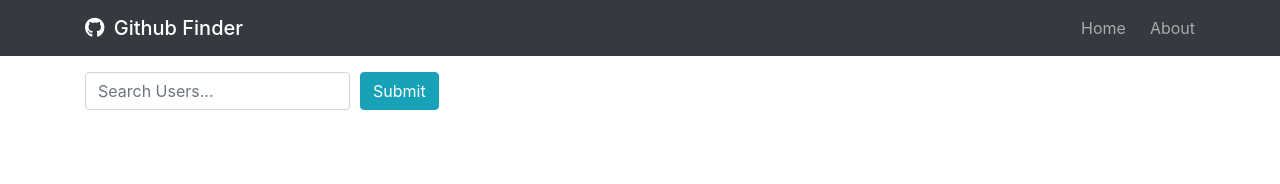
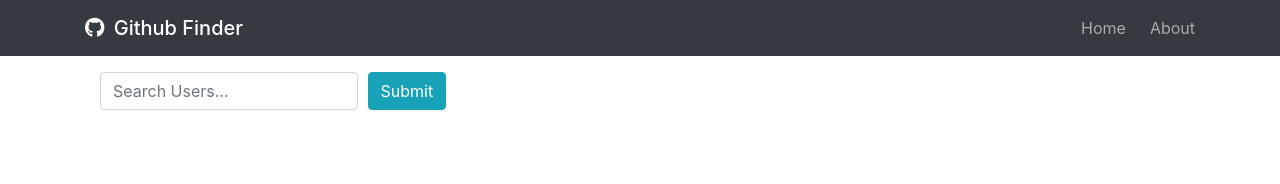
Before and after one commit to RPeraltaJr/github-finder, a React (Create React App) app: page / in a window 1280 px wide. Shown: the top 184 px of the page. Built offline with nearby package versions, Linux system fonts and the light colour scheme.

Commit message:
Refactor. Create Home and 404 page

```diff
--- a/src/App.js
+++ b/src/App.js
@@ -1,15 +1,17 @@
-import React, { Fragment } from 'react';
+import React from 'react';
+import { BrowserRouter as Router, Switch, Route } from 'react-router-dom';
 import Navbar from './components/layout/Navbar/Navbar';
-import Users from './components/users/Users';
-import './App.scss';
-import Search from './components/users/Search';
 import Alert from './components/layout/Alert/Alert';
-import { BrowserRouter as Router, Switch, Route } from 'react-router-dom';
+import User from './components/users/User';
+
+import Home from './components/pages/Home';
 import About from './components/pages/About';
-import User from './components/users/User';
+import NotFound from './components/pages/NotFound';
 
 import GithubState from './context/github/GithubState';
 import AlertState from './context/alert/AlertState';
+
+import './App.scss';
 
 const App = () => {
 
@@ -22,17 +24,10 @@ const App = () => {
             <Alert />
 
             <Switch>
-
-              <Route exact path='/' render={props => (
-                <Fragment>
-                  <Search />
-                  <Users />
-                </Fragment>
-              )} />
-
+              <Route exact path='/' component={Home} />
               <Route exact path='/about' component={About} />
               <Route exact path='/user/:login' component={User} />
-
+              <Route component={NotFound} />
             </Switch>
 
           </div>
--- /dev/null
+++ b/src/components/pages/Home.js
@@ -0,0 +1,14 @@
+import React from 'react'
+import Search from './../users/Search';
+import Users from './../users/Users';
+
+const Home = () => {
+    return (
+        <div className="container mt-3">
+            <Search />
+            <Users />
+        </div>
+    )
+}
+
+export default Home
--- /dev/null
+++ b/src/components/pages/NotFound.js
@@ -0,0 +1,10 @@
+import React from 'react'
+
+export default function NotFound() {
+    return (
+        <div className="container mt-3">
+            <h1>Oops!</h1>
+            <p>The page you're looking for can't be found.</p>
+        </div>
+    )
+}
```
